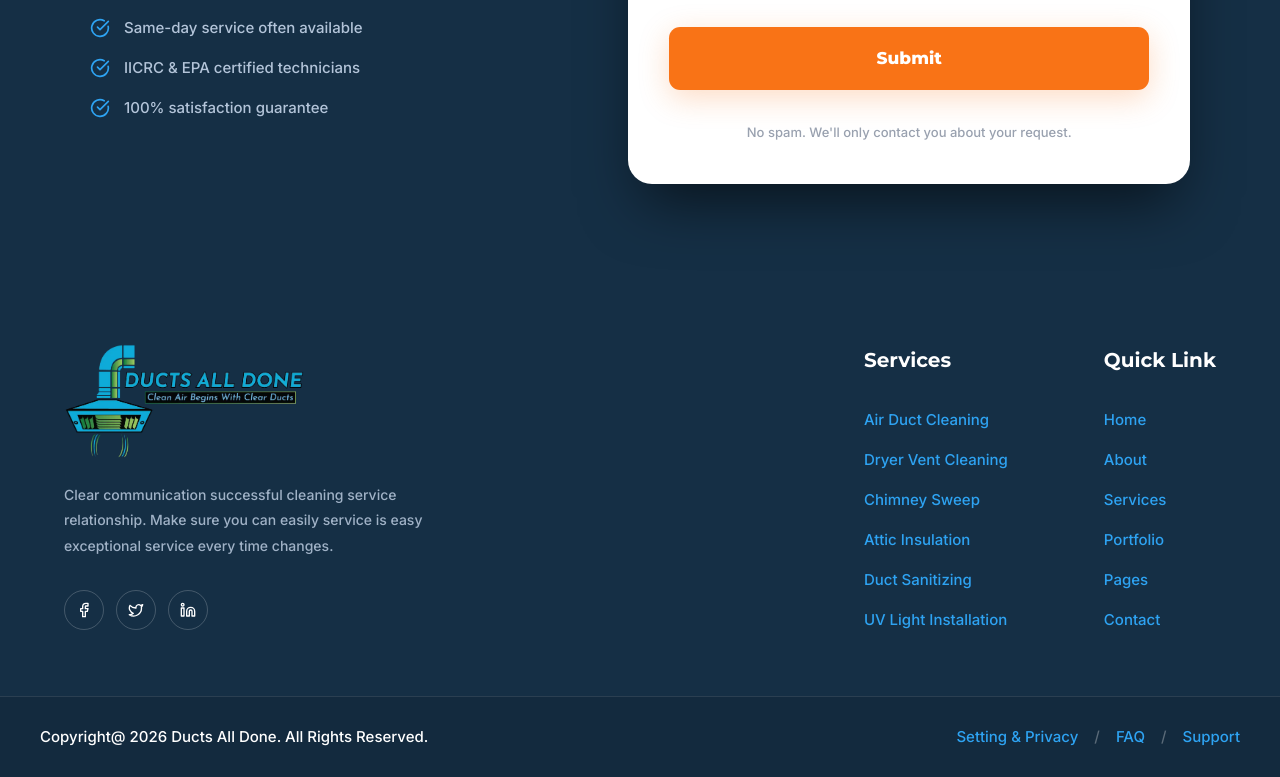
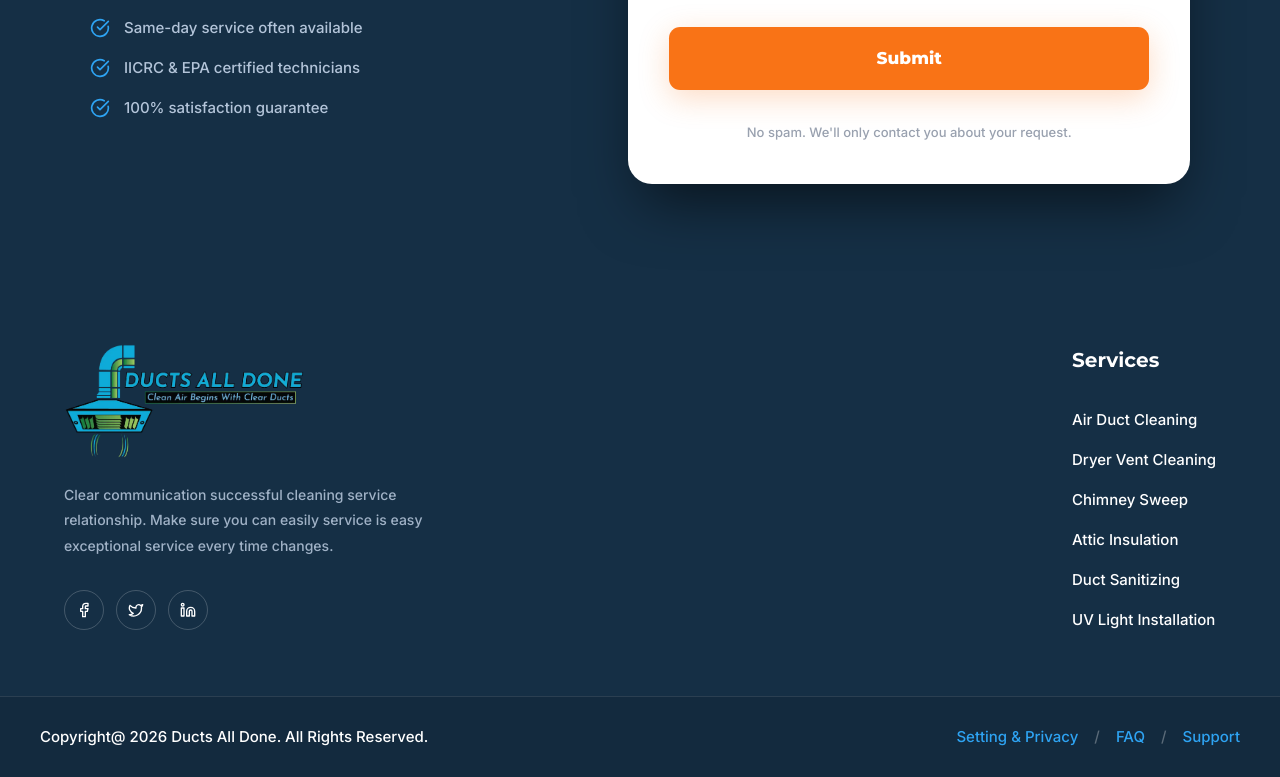
Before and after one commit to katsura919/ducts-all-done, a Next.js app: page / in a window 1280 px wide. Shown: the part 7412-8189 px from the top of the page. Built offline with nearby package versions, Linux system fonts and the light colour scheme.

Commit message:
remove quick links

```diff
--- a/src/components/sections/FinalCTA.tsx
+++ b/src/components/sections/FinalCTA.tsx
@@ -43,30 +43,8 @@ export default function FinalCTA() {
                   "UV Light Installation",
                 ].map((item) => (
                   <li key={item}>
-                    <a href="#services" className="flex items-center gap-2.5 hover:text-white transition-colors group">
+                    <a href="#services" className="flex items-center gap-2.5 text-white transition-colors group">
                       {item}
-                    </a>
-                  </li>
-                ))}
-              </ul>
-            </div>
-
-            {/* Column 3: Quick Link */}
-            <div>
-              <h4 className="text-[20px] font-bold text-white mb-8">Quick Link</h4>
-              <ul className="space-y-4 text-[15px] font-medium text-[#2EA3F2]">
-                {[
-                  { name: "Home", href: "#" },
-                  { name: "About", href: "#" },
-                  { name: "Services", href: "#services" },
-                  { name: "Portfolio", href: "#" },
-                  { name: "Pages", href: "#" },
-                  { name: "Contact", href: "#quote" },
-                ].map((link) => (
-                  <li key={link.name}>
-                    <a href={link.href} className="flex items-center gap-2.5 hover:text-white transition-colors group">
-
-                      {link.name}
                     </a>
                   </li>
                 ))}
```
